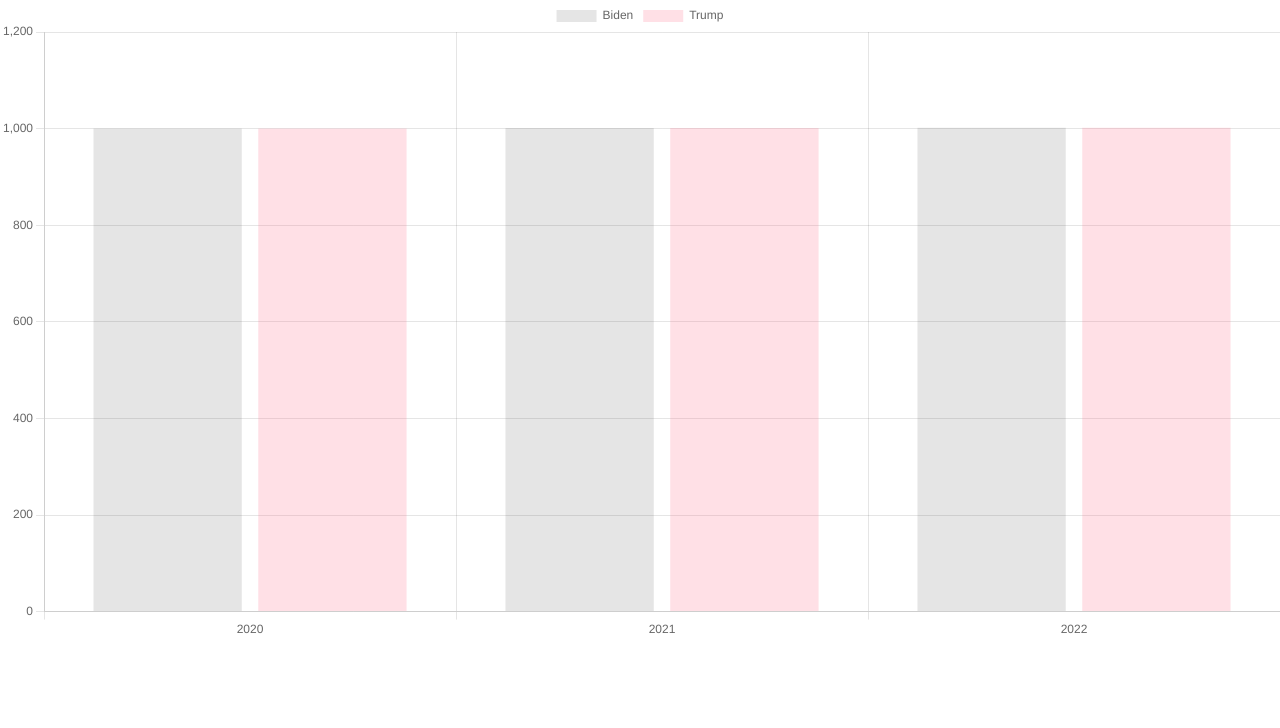
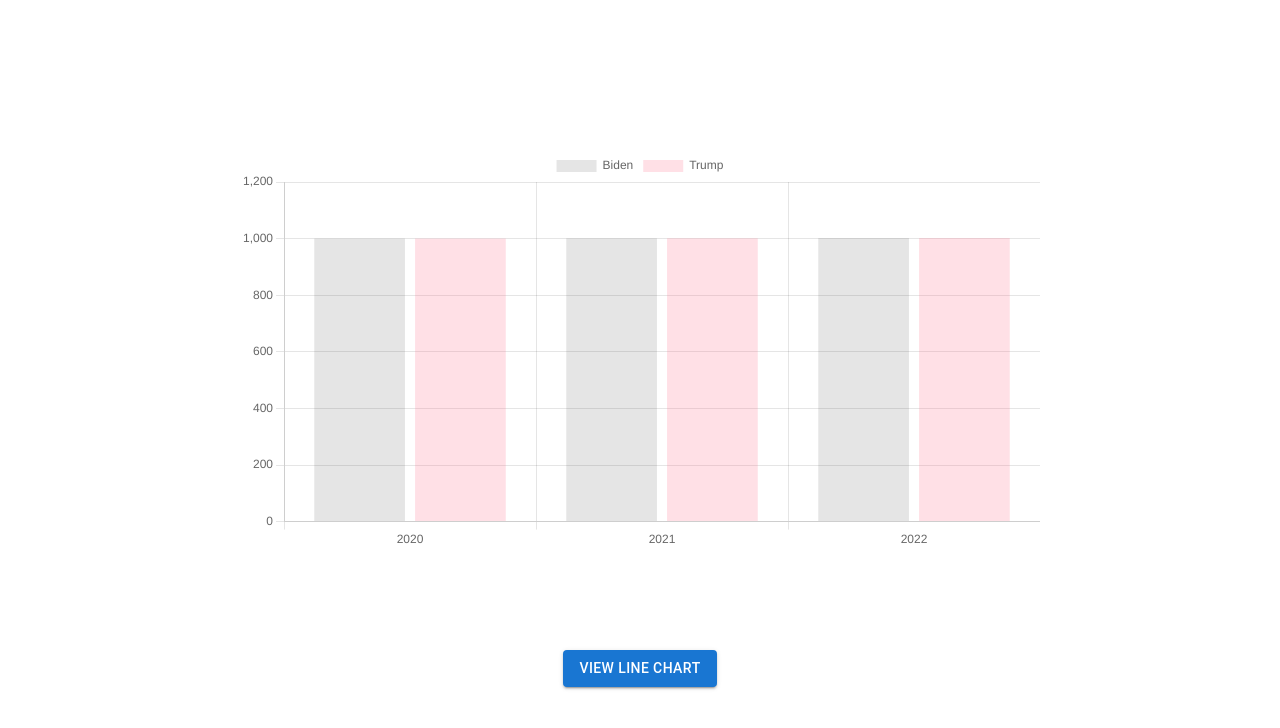
Before and after one commit to shubham1698/politics, a React (Create React App) app: page /Analysis/1 in a window 1280 px wide. Shown: the top 728 px of the page. Built offline with nearby package versions, Linux system fonts and the light colour scheme.

Commit message:
switch button added for switching btwn diff graph

```diff
--- a/src/App.css
+++ b/src/App.css
@@ -32,3 +32,17 @@
   text-decoration: none;
   color: black;
 }
+
+.graphDimen{
+  height: 500px;
+  width: 800px;
+  margin: auto;
+  margin-top: 150px;
+}
+
+.switchBtn{
+  margin-top: 100px;
+    display: flex;
+    justify-content: center;
+    align-items: center;
+}
--- a/src/Components/Analysis.js
+++ b/src/Components/Analysis.js
@@ -1,12 +1,32 @@
-import React from 'react'
-import {Bar} from "react-chartjs-2"
-import { Chart,registerables } from 'chart.js';
+import React, { useState } from "react";
+import { Bar, Line } from "react-chartjs-2";
+import { Chart, registerables } from "chart.js";
+import Stack from "@mui/material/Stack";
+import Button from "@mui/material/Button";
 Chart.register(...registerables);
 
-export default function Analysis({chartData}) {
-  console.log(chartData)
+export default function Analysis({ chartData }) {
+  console.log(chartData);
+  const [isBarChart, setChanged] = useState(true);
+  const switchGraphType = (event) => {
+    console.log("clicked" + isBarChart);
+    setChanged(!isBarChart);
+  };
+  return (
+    <div>
+      <div className="graphDimen">
+        {isBarChart ? <Bar data={chartData} /> : <Line data={chartData} />}
+        <div             className="switchBtn">
+          <Button
 
-  return (//<h1>ana</h1>
-    <Bar data={chartData}/>
+            variant="contained"
+            value="Click"
+            onClick={switchGraphType}
+          >
+            {isBarChart ? "View Line Chart" : "View Bar Chart"}
+          </Button>
+        </div>
+      </div>
+    </div>
   );
 }
```
